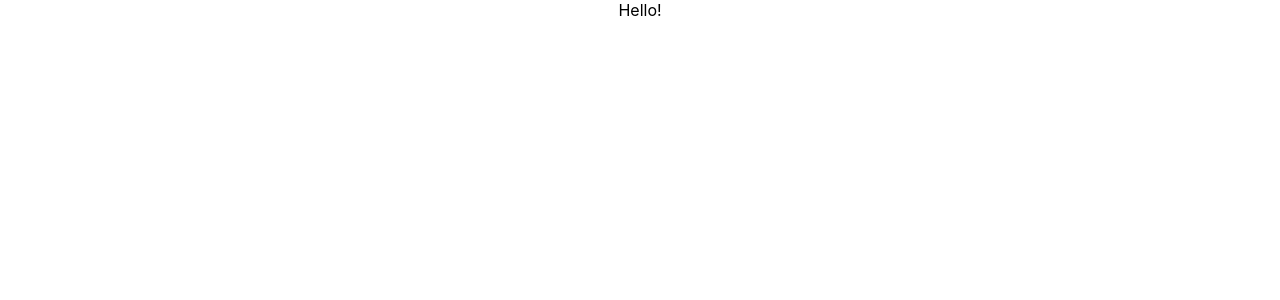
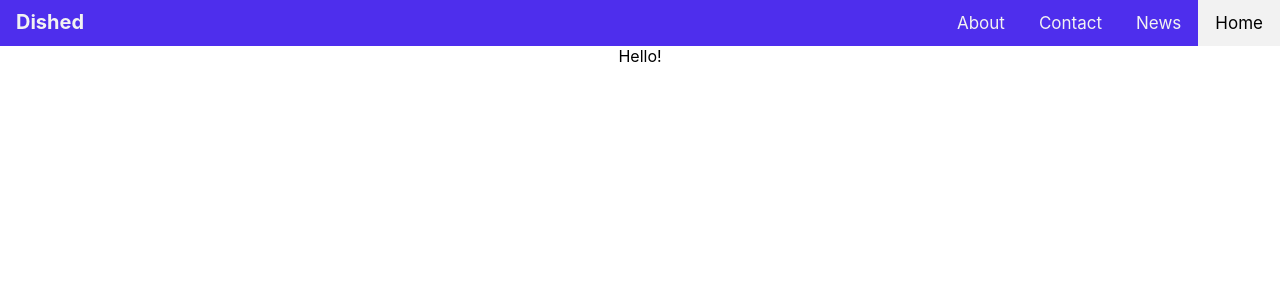
Before and after one commit to continually-dishing/dished-ui, a React (Create React App) app: page / in a window 1280 px wide. Shown: the top 300 px of the page. Built offline with nearby package versions, Linux system fonts and the light colour scheme.

Commit message:
Adding menu bar component

```diff
--- /dev/null
+++ b/src/components/NavigationBar.css
@@ -0,0 +1,27 @@
+.topnav {
+    overflow: hidden;
+    background-color: #4E2EED;
+}
+
+.topnav a {
+    float: right;
+    color: #f2f2f2;
+    text-align: center;
+    padding: 13px 17px;
+    text-decoration: none;
+    font-size: 17px;
+}
+
+.topnav a.active {
+    background-color: #f2f2f2;
+    color: black;
+}
+
+.name {
+    float: left;
+    color: #f2f2f2;
+    font-size: 20px;
+    font-style: bold;
+    text-align: left;
+    padding: 10px 16px;
+}
--- /dev/null
+++ b/src/components/NavigationBar.js
@@ -0,0 +1,18 @@
+import React from "react";
+import './NavigationBar.css'
+
+export default class Welcome extends React.Component {
+    render() {
+        return (
+            <div>
+                <div class="topnav">
+                    <b class="name">Dished</b>
+                    <a class="active" href="#home">Home</a>
+                    <a href="news">News</a>
+                    <a href="contact">Contact</a>
+                    <a href="about">About</a>
+                </div>
+            </div>
+        );
+    }
+}
--- a/src/index.js
+++ b/src/index.js
@@ -2,10 +2,12 @@ import React from 'react';
 import ReactDOM from 'react-dom/client';
 import './index.css';
 import App from './App';
+import NavigationBar from './components/NavigationBar';
 
 const root = ReactDOM.createRoot(document.getElementById('root'));
 root.render(
   <React.StrictMode>
+    <NavigationBar/>
     <App />
   </React.StrictMode>
 );
```
